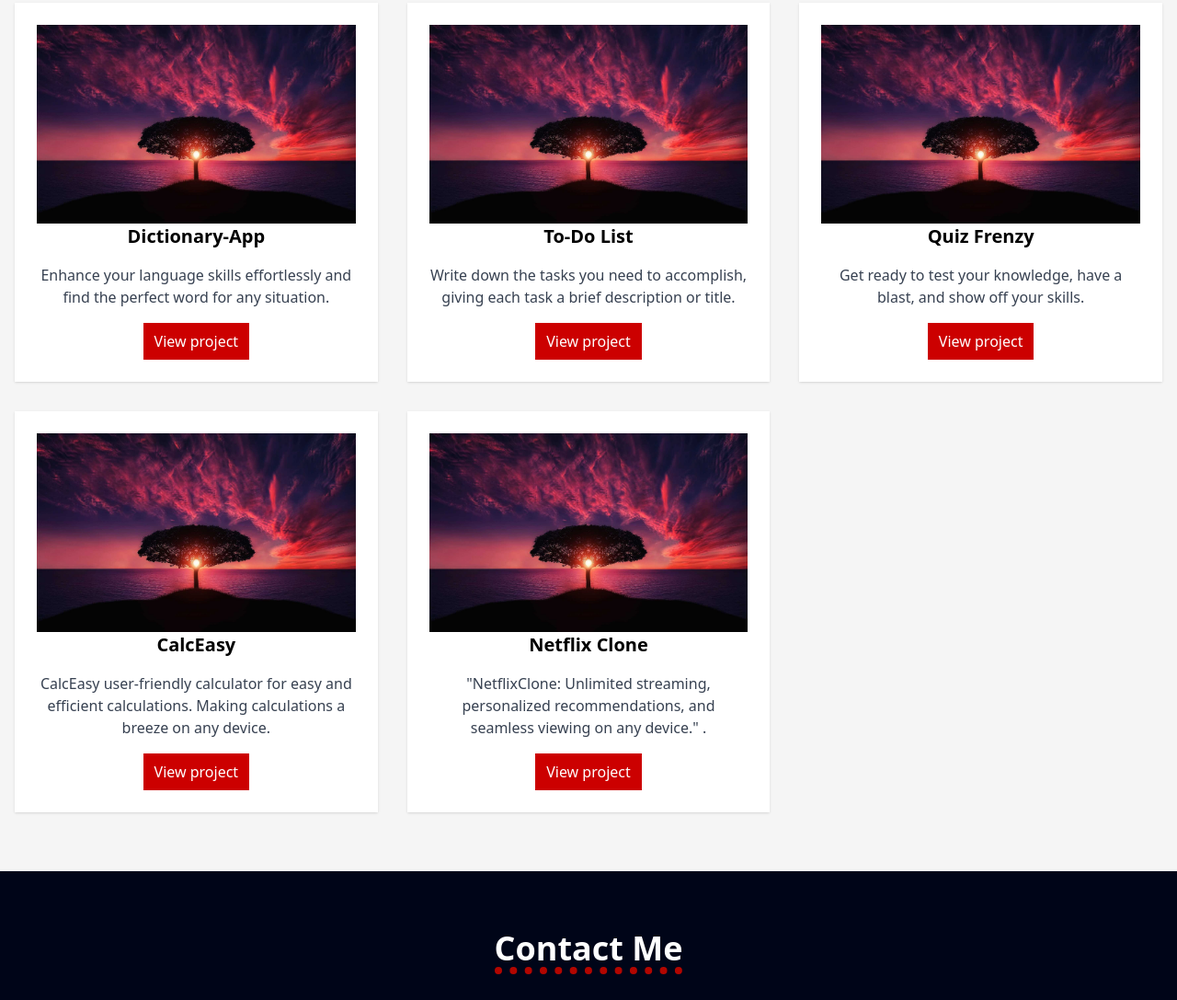
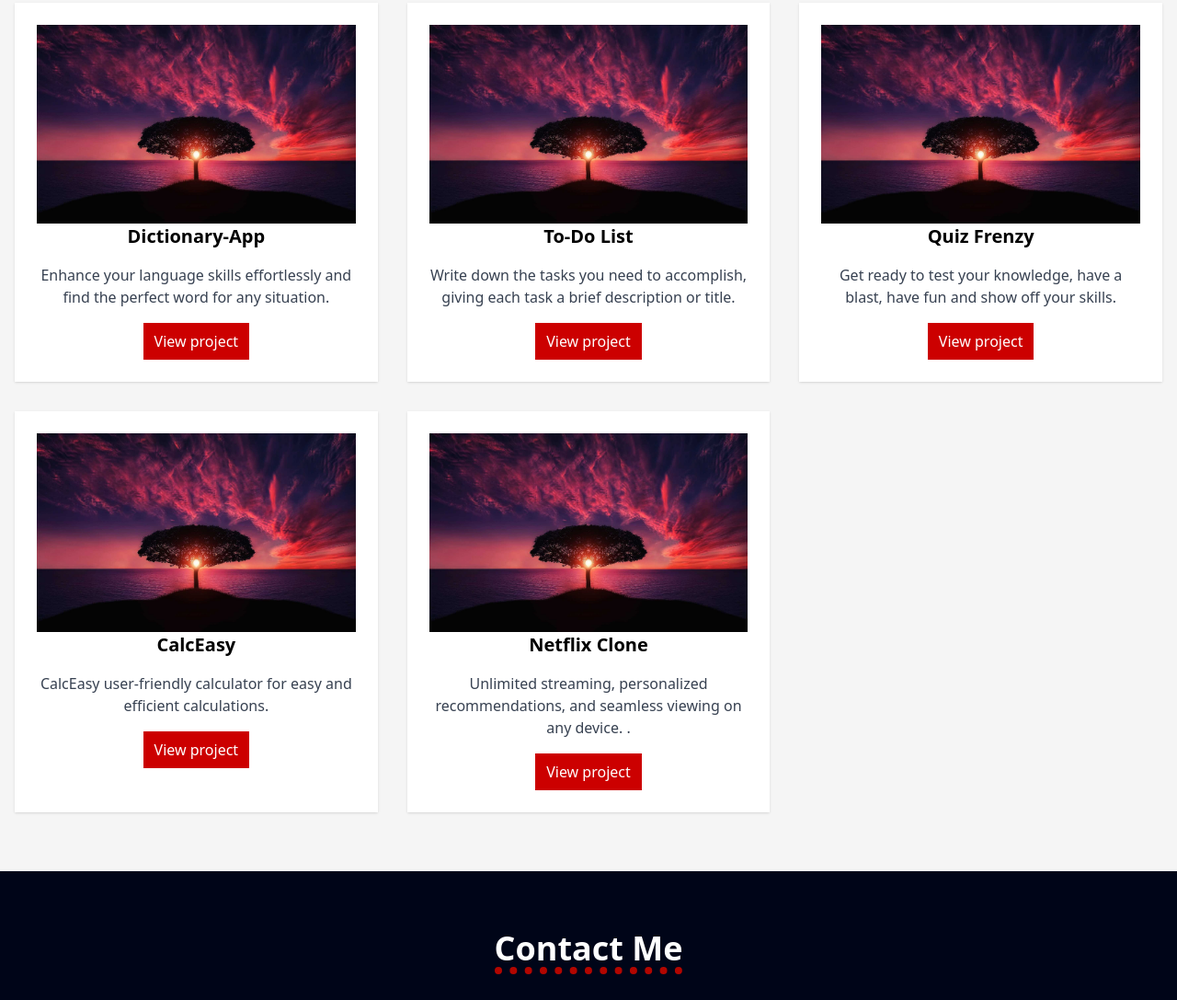
Before and after one commit to Tifebaris/6B3-WK7, a website: page index.html in a window 1280 px wide. Shown: the part 1939-3026 px from the top of the page at 92% size. Drawn offline with Linux system fonts and the light colour scheme.

```diff
--- a/index.html
+++ b/index.html
@@ -172,8 +172,7 @@
               <img src="./images/pexels-pixabay-36717.jpg" alt="">
               <h3 class="text-xl font-semibold mb-4 text-center">Quiz Frenzy</h3>
               <p class="text-gray-700 text-center">
-Get ready to test your knowledge, have a blast,
-                  and show off your skills.
+Get ready to test your knowledge, have a blast, have fun and show off your skills.
                  </p>
                 <div class="flex justify-center">
                   <a href="https://tifebaris.github.io/Quiz-Frenzy/" class="text-white bg-[#c00] py-2 px-3 mt-4 hover:bg-[#900] transition duration-500">View project</a>
@@ -185,7 +184,7 @@
               <img src="./images/pexels-pixabay-36717.jpg" alt="">
               <h3 class="text-xl font-semibold mb-4 text-center">CalcEasy</h3>
               <p class="text-gray-700 text-center">CalcEasy  user-friendly calculator for easy and efficient calculations.
-                 Making calculations a breeze on any device.</p>
+                </p>
                <div class="flex justify-center">
                 <a href="https://tifebaris.github.io/CalcEasy/" class="text-white bg-[#c00] py-2 px-3 mt-4 hover:bg-[#900] transition duration-500">View project</a>
 
@@ -196,8 +195,8 @@
               <h3 class="text-xl font-semibold mb-4 text-center">Netflix Clone</h3>
               <p class="text-gray-700 text-center">
 
-             "NetflixClone: Unlimited streaming, personalized recommendations,
-              and seamless viewing on any device."
+             Unlimited streaming, personalized recommendations,
+              and seamless viewing on any device.
                 .</p>
                 <div class="flex justify-center">
                   <a href="https://tifebaris.github.io/Netflix-Clone/" class="text-white bg-[#c00] py-2 px-3 mt-4 hover:bg-[#900] transition duration-500">View project</a>
```
